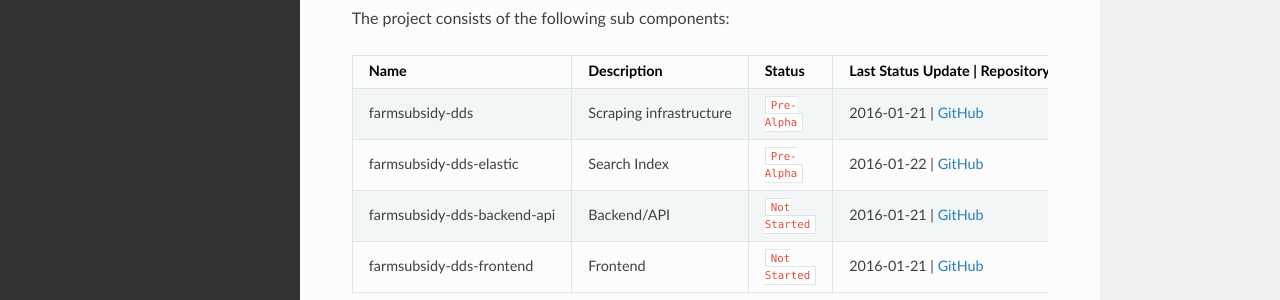
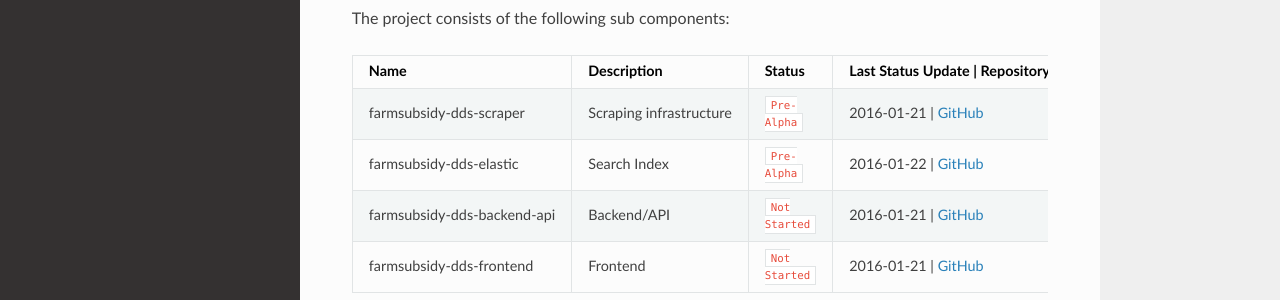
Before and after one commit to holgerd77/farmsubsidy-dds-scraper, a Sphinx documentation site: the page built from docs/index.rst, in a window 1280 px wide and 900 px high. Shown: the part 250-550 px from the top of the window. Built offline with Sphinx 7.4.7 and the Read the Docs theme 2.0.0, drawn with Linux system fonts in a browser that asks for light colours.

Commit message:
Updated GitHub URL of renamed farmsubsidy-dds-scraper repository in docs

```diff
--- a/docs/index.rst
+++ b/docs/index.rst
@@ -17,7 +17,7 @@
 +-----------------------------+-----------------------------------------+---------------------+---------------------------------------------------------------------------------------------+
 | Name                        | Description                             | Status              | Last Status Update | Repository                                                             |
 +=============================+=========================================+=====================+=============================================================================================+
-| farmsubsidy-dds             | Scraping infrastructure                 | ``Pre-Alpha``       | 2016-01-21         | `GitHub <https://github.com/holgerd77/farmsubsidy-dds>`__              |
+| farmsubsidy-dds-scraper     | Scraping infrastructure                 | ``Pre-Alpha``       | 2016-01-21         | `GitHub <https://github.com/holgerd77/farmsubsidy-dds-scraper>`__      |
 +-----------------------------+-----------------------------------------+---------------------+---------------------------------------------------------------------------------------------+
 | farmsubsidy-dds-elastic     | Search Index                            | ``Pre-Alpha``       | 2016-01-22         | `GitHub <https://github.com/holgerd77/farmsubsidy-dds-elastic>`__      |
 +-----------------------------+-----------------------------------------+---------------------+---------------------------------------------------------------------------------------------+
```
